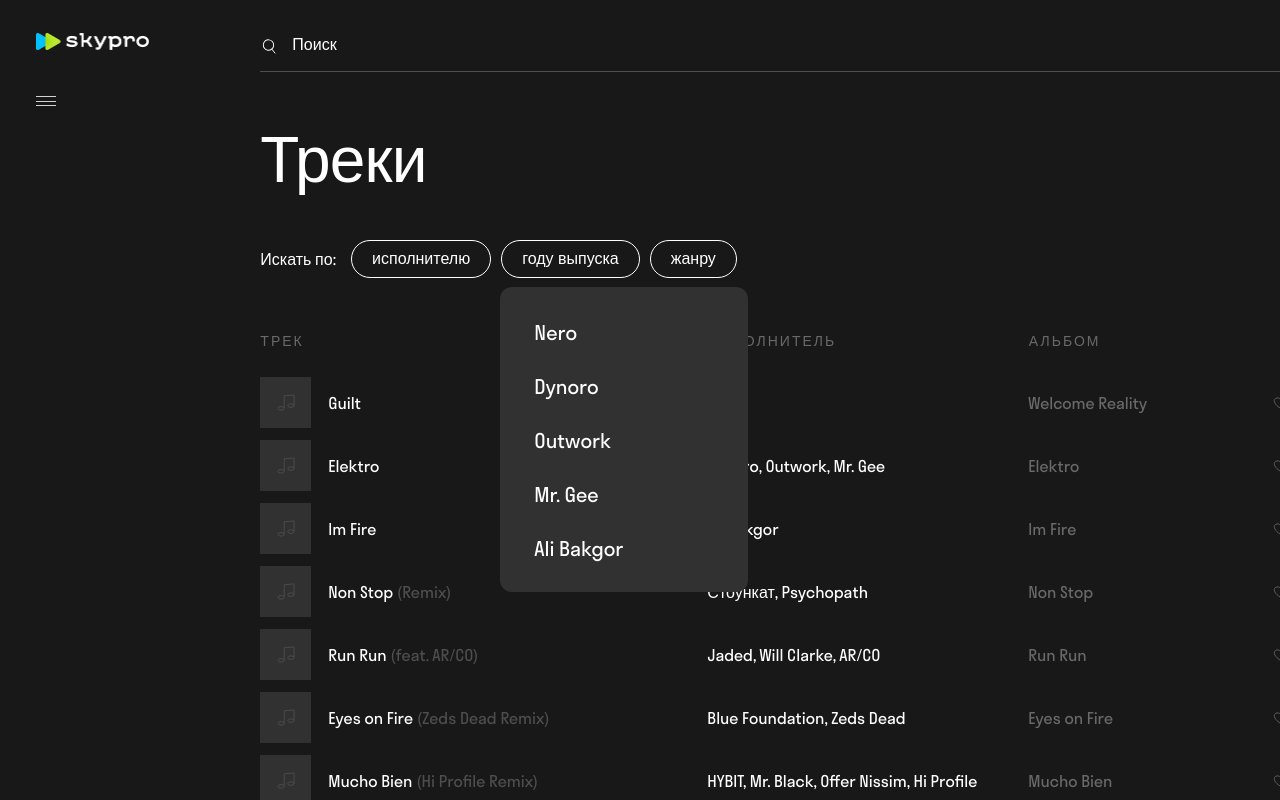
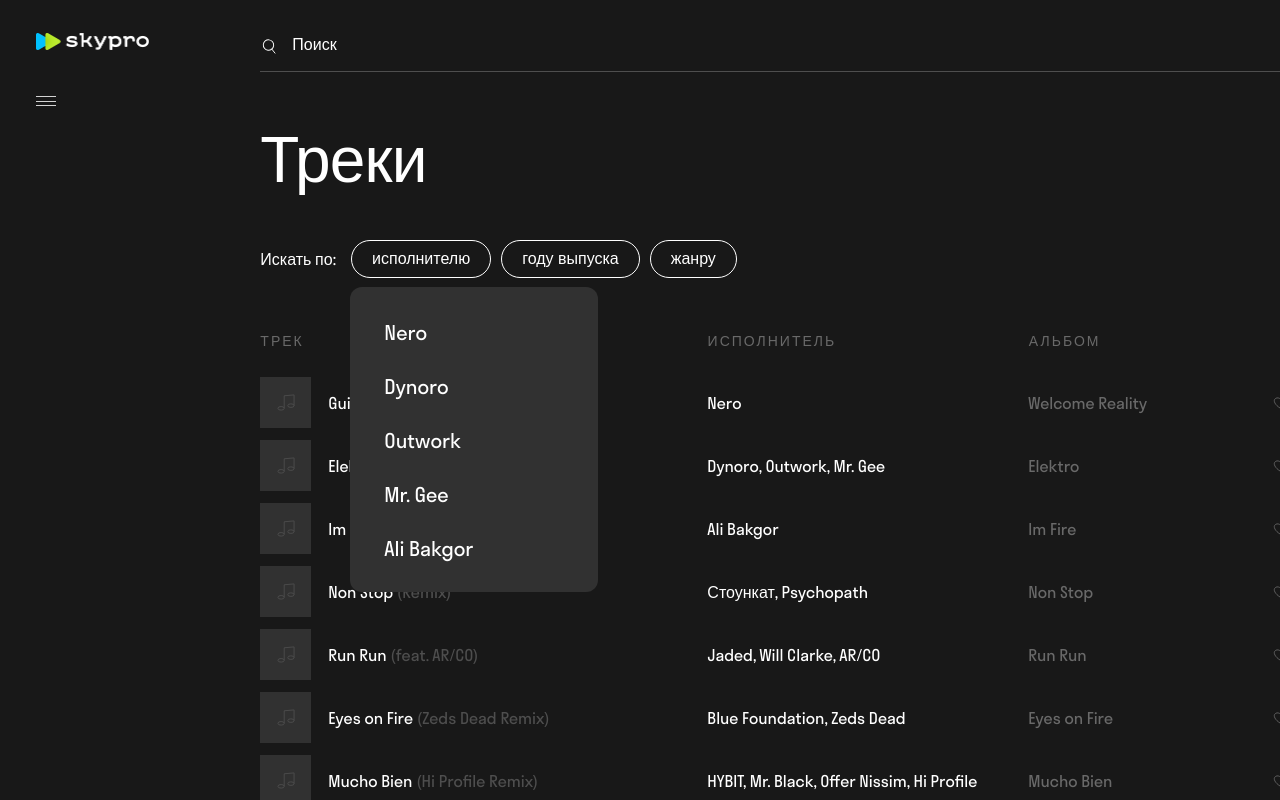
Before and after one commit to NSchenikov/skypro-music-4-course, a React (Create React App) app: page / in a window 1280 px wide. Both pictures are taken after a click on the button "исполнителю". Shown: the top 800 px of the page. Built offline with nearby package versions, Linux system fonts and the light colour scheme.

Commit message:
styled-components in filter

```diff
--- a/src/components/filter/filter.css
+++ /dev/null
@@ -1,106 +0,0 @@
-/* @font-face {
-  font-family: 'StratosSkyeng';
-  src:
-    local('StratosSkyeng'),
-    local('StratosSkyeng'),
-    url('../../../public/fonts/StratosSkyeng.woff2') format('woff2'),
-    url('../../../public/fonts/StratosSkyeng.woff') format('woff');
-  font-weight: 400;
-  font-style: normal;
-} */
-
-.centerblock__filter {
-}
-
-.filter__title {
-}
-
-.filter__button {
-}
-
-.filter__button:not(:last-child) {
-}
-
-/* .pop-up-author {
-  display: flex;
-  flex-direction: column;
-  align-items: center;
-  justify-content: center;
-  width: 248px;
-  height: 305px;
-  border-radius: 12px;
-  background: #313131;
-  position: absolute;
-  z-index: 1;
-  margin-top: 360px;
-  margin-left: 90px;
-  overflow: scroll;
-} */
-
-/* .pop-up-genre {
-  display: flex;
-  flex-direction: column;
-  align-items: center;
-  justify-content: center;
-  width: 248px;
-  height: 305px;
-  border-radius: 12px;
-  background: #313131;
-  position: absolute;
-  z-index: 1;
-  margin-top: 360px;
-  margin-left: 390px;
-  overflow: scroll;
-} */
-
-/* .pop-up-year {
-  display: flex;
-  flex-direction: column;
-  align-items: center;
-  justify-content: center;
-  border-radius: 12px;
-  background: #313131;
-  position: absolute;
-  z-index: 1;
-  margin-top: 250px;
-  margin-left: 240px;
-  overflow: scroll;
-  width: 221px;
-  height: 196px;
-} */
-
-/* .pop-up-box {
-  display: flex;
-  flex-direction: column;
-  align-items: flex-start;
-  justify-content: flex-start;
-  gap: 30px;
-  width: 180px;
-  height: 237px;
-} */
-
-/* .pop-up-box-year {
-  display: flex;
-  flex-direction: column;
-  align-items: flex-start;
-  justify-content: flex-start;
-  gap: 30px;
-  width: 153px;
-  height: 128px;
-} */
-
-/* .pop-up-line {
-  font-family: StratosSkyeng;
-  font-size: 20px;
-  font-weight: 400;
-  line-height: 24px;
-  letter-spacing: 0em;
-}
-.pop-up-line:last-child {
-  padding-bottom: 30px;
-}
-
-.pop-up-line:hover {
-  color: #b672ff;
-  text-decoration: underline;
-} */
--- a/src/components/filter/filter.js
+++ b/src/components/filter/filter.js
@@ -1,106 +1,7 @@
 import React, { useState } from 'react'
-import './filter.css'
-import styled from 'styled-components'
+import * as S from './filter.style'
 
-const StyledCenterblockFilter = styled.div`
-  display: -webkit-box;
-  display: -ms-flexbox;
-  display: flex;
-  -webkit-box-orient: horizontal;
-  -webkit-box-direction: normal;
-  -ms-flex-direction: row;
-  flex-direction: row;
-  -webkit-box-align: center;
-  -ms-flex-align: center;
-  align-items: center;
-  margin-bottom: 51px;
-`
-
-const StyledFilterTitle = styled.div`
-  font-style: normal;
-  font-weight: 400;
-  font-size: 16px;
-  line-height: 24px;
-  margin-right: 15px;
-`
-
-const StyledFilterButton = styled.button`
-  font-style: normal;
-  font-weight: 400;
-  font-size: 16px;
-  line-height: 24px;
-  border: 1px solid #ffffff;
-  background: #181818;
-  color: #ffffff;
-  border-radius: 60px;
-  padding: 6px 20px;
-  &:not(:last-child) {
-    margin-right: 10px;
-  }
-`
-// < { $author: boolean, $genre: boolean, $year: boolean } >
-const author = true,
-  genre = true,
-  year = true
-
-const StyledPopup = styled.ul`
-  display: flex;
-  flex-direction: column;
-  align-items: center;
-  justify-content: center;
-  width: ${(props) => (props.$year ? '221px' : '248px')};
-  height: ${(props) => (props.$year ? '196px' : '305px')};
-  border-radius: 12px;
-  background: #313131;
-  position: absolute;
-  z-index: 1;
-  margin-top: ${(props) => (props.$year ? '250px' : '360px')};
-  margin-left: ${(props) =>
-    props.$author ? '90px' : props.$genre ? '390px' : '240px'};
-  overflow: scroll;
-`
-
-// const StyledPopupGenre = styled(StyledPopupAuthor)`
-//   margin-left: 390px;
-// `
-
-// const StyledPopupYear = styled(StyledPopupAuthor)`
-//   width: 221px;
-//   height: 196px;
-//   margin-top: 250px;
-//   margin-left: 240px;
-// `
-
-const StyledPopupBox = styled.div`
-  display: flex;
-  flex-direction: column;
-  align-items: flex-start;
-  justify-content: flex-start;
-  gap: 30px;
-  width: ${(props) => (props.$year ? '153px' : '180px')};
-  height: ${(props) => (props.$year ? '128px' : '237px')};
-`
-
-// const StyledPopupBoxYear = styled(StyledPopupBox)`
-//   width: 153px;
-//   height: 128px;
-// `
-
-const StyledPopupLine = styled.li`
-  font-family: StratosSkyeng;
-  font-size: 20px;
-  font-weight: 400;
-  line-height: 24px;
-  letter-spacing: 0em;
-  &:last-child {
-    padding-bottom: 30px;
-  }
-  &:hover {
-    color: #b672ff;
-    text-decoration: underline;
-  }
-`
-// const Styled = styled.div``
+// const S. = styled.div``
 
 function Filter() {
   const [visibleFilter, setVisibleFilter] = useState(null)
@@ -137,44 +38,56 @@ function Filter() {
   let genres = ['rock', 'rap', 'hip-hop', 'electronic', 'house', 'techno']
 
   return (
-    <StyledCenterblockFilter>
-      <StyledFilterTitle>Искать по:</StyledFilterTitle>
+    <S.CenterblockFilter>
+      <S.FilterTitle>Искать по:</S.FilterTitle>
 
-      <StyledFilterButton
+      <S.FilterButton
         className="_btn-text"
         onClick={() => toggleVisibleFilter('author')}
       >
         исполнителю
-      </StyledFilterButton>
-      {visibleFilter === 'author' && PopUpMenu(authors, author)}
-      <StyledFilterButton
+      </S.FilterButton>
+      {visibleFilter === 'author' && (
+        <S.Popup $author>
+          <S.PopupBox $author>
+            {authors.map((item, i) => (
+              <S.PopupLine key={i}>{item}</S.PopupLine>
+            ))}
+          </S.PopupBox>
+        </S.Popup>
+      )}
+      <S.FilterButton
         className="_btn-text"
         onClick={() => toggleVisibleFilter('year')}
       >
         году выпуска
-      </StyledFilterButton>
-      {visibleFilter === 'year' && PopUpMenu(years, year)}
-      <StyledFilterButton
+      </S.FilterButton>
+      {visibleFilter === 'year' && (
+        <S.Popup $year>
+          <S.PopupBox $year>
+            {years.map((item, i) => (
+              <S.PopupLine key={i}>{item}</S.PopupLine>
+            ))}
+          </S.PopupBox>
+        </S.Popup>
+      )}
+      <S.FilterButton
         className="_btn-text"
         onClick={() => toggleVisibleFilter('genre')}
       >
         жанру
-      </StyledFilterButton>
-      {visibleFilter === 'genre' && PopUpMenu(genres, genre)}
-    </StyledCenterblockFilter>
+      </S.FilterButton>
+      {visibleFilter === 'genre' && (
+        <S.Popup $genre>
+          <S.PopupBox $genre>
+            {genres.map((item, i) => (
+              <S.PopupLine key={i}>{item}</S.PopupLine>
+            ))}
+          </S.PopupBox>
+        </S.Popup>
+      )}
+    </S.CenterblockFilter>
   )
-
-  function PopUpMenu(array, prop) {
-    return (
-      <StyledPopup prop={prop}>
-        <StyledPopupBox prop={prop}>
-          {array.map((item, i) => (
-            <StyledPopupLine key={i}>{item}</StyledPopupLine>
-          ))}
-        </StyledPopupBox>
-      </StyledPopup>
-    )
-  }
 }
 
 export default Filter
--- /dev/null
+++ b/src/components/filter/filter.style.js
@@ -0,0 +1,80 @@
+import styled from 'styled-components'
+
+export const CenterblockFilter = styled.div`
+  display: -webkit-box;
+  display: -ms-flexbox;
+  display: flex;
+  -webkit-box-orient: horizontal;
+  -webkit-box-direction: normal;
+  -ms-flex-direction: row;
+  flex-direction: row;
+  -webkit-box-align: center;
+  -ms-flex-align: center;
+  align-items: center;
+  margin-bottom: 51px;
+`
+
+export const FilterTitle = styled.div`
+  font-style: normal;
+  font-weight: 400;
+  font-size: 16px;
+  line-height: 24px;
+  margin-right: 15px;
+`
+
+export const FilterButton = styled.button`
+  font-style: normal;
+  font-weight: 400;
+  font-size: 16px;
+  line-height: 24px;
+  border: 1px solid #ffffff;
+  background: #181818;
+  color: #ffffff;
+  border-radius: 60px;
+  padding: 6px 20px;
+  &:not(:last-child) {
+    margin-right: 10px;
+  }
+`
+
+export const Popup = styled.ul`
+  display: flex;
+  flex-direction: column;
+  align-items: center;
+  justify-content: center;
+  width: ${(props) => (props.$year ? '221px' : '248px')};
+  height: ${(props) => (props.$year ? '196px' : '305px')};
+  border-radius: 12px;
+  background: #313131;
+  position: absolute;
+  z-index: 1;
+  margin-top: ${(props) => (props.$year ? '250px' : '360px')};
+  margin-left: ${(props) =>
+    props.$author ? '90px' : props.$genre ? '390px' : '240px'};
+  overflow: scroll;
+`
+
+export const PopupBox = styled.div`
+  display: flex;
+  flex-direction: column;
+  align-items: flex-start;
+  justify-content: flex-start;
+  gap: 30px;
+  width: ${(props) => (props.$year ? '153px' : '180px')};
+  height: ${(props) => (props.$year ? '128px' : '237px')};
+`
+
+export const PopupLine = styled.li`
+  font-family: StratosSkyeng;
+  font-size: 20px;
+  font-weight: 400;
+  line-height: 24px;
+  letter-spacing: 0em;
+  &:last-child {
+    padding-bottom: 30px;
+  }
+  &:hover {
+    color: #b672ff;
+    text-decoration: underline;
+  }
+`
```
